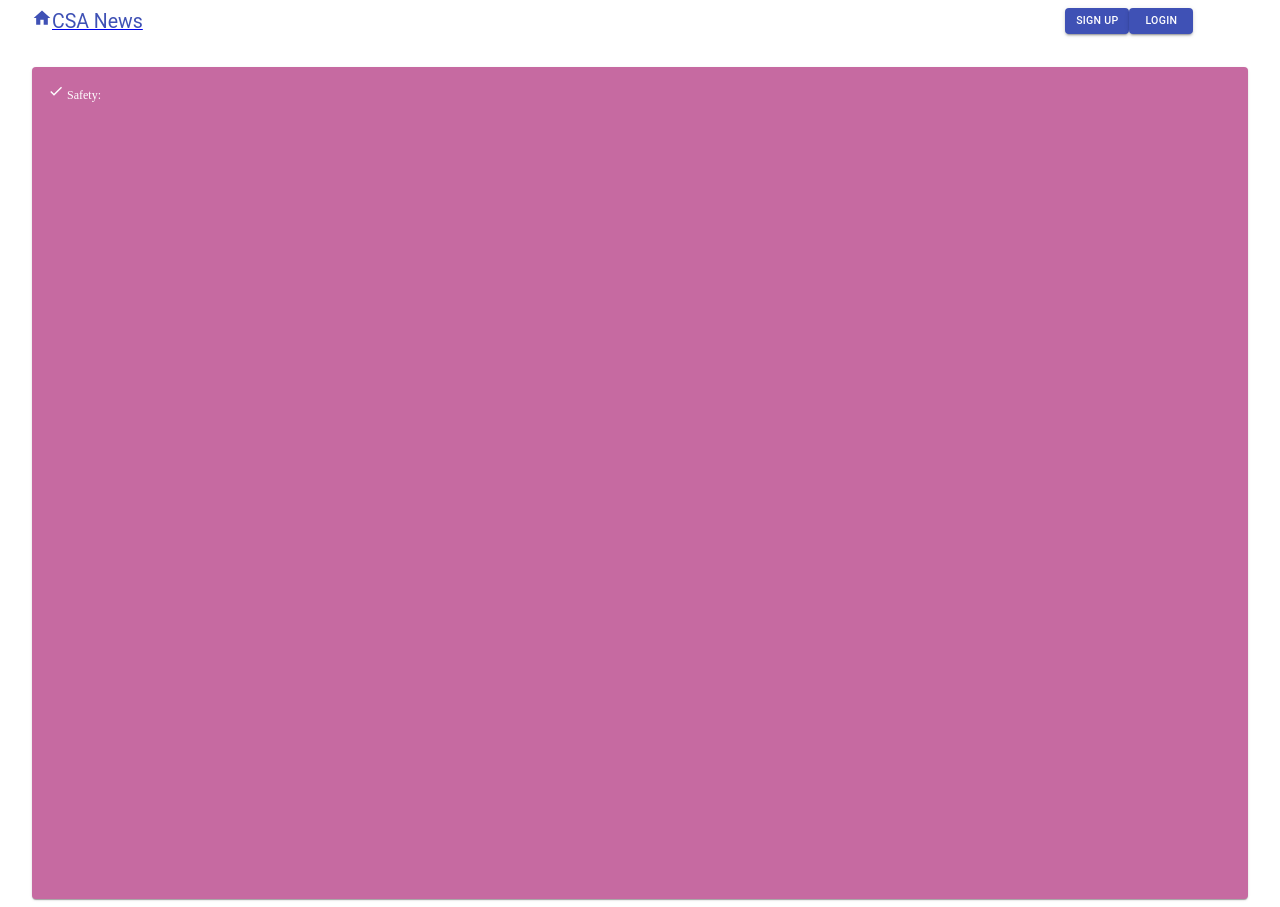
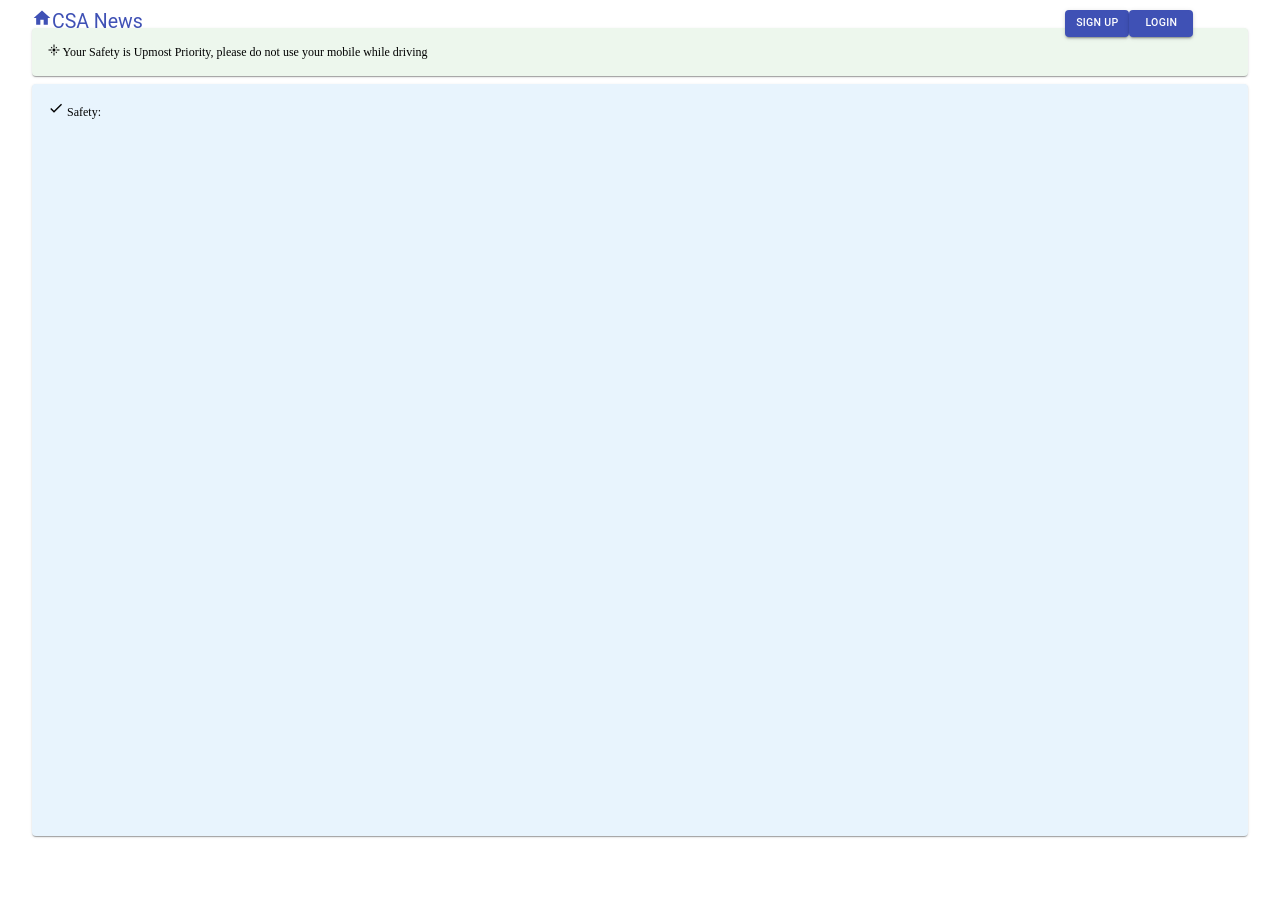
Before and after one commit to PokoShih/NewsLetter, a React (Create React App) app in the folder client/: page / in a window 1280 px wide. After the commit the page ends 844 px from the top, so only its background shows below. Built offline with nearby package versions, Linux system fonts and the light colour scheme; no server answers.

Commit message:
updates on style

```diff
--- a/client/src/App.js
+++ b/client/src/App.js
@@ -22,6 +22,7 @@ import Grid from "@material-ui/core/Grid";
 import Container from '@material-ui/core/Container';
 import { Accelerometer } from "accelerometer";
 
+
 const useStyles = makeStyles((theme)=>({
   root: {
     maxWidth: 345,
@@ -32,6 +33,12 @@ const useStyles = makeStyles((theme)=>({
       flexGrow: 1,
       fontSize: 24,
       height: "100%",
+  },
+  header: {
+    fontFamily: "Avant Garde Gothic Demi Bold",
+    flexGrow: 1,
+    fontSize: 24,
+    height: "5vh",
   },
   paper:{
     height:"6vh",
@@ -89,11 +96,12 @@ export default function App() {
     setDeveloperState(false);
   };
 
+
   return (
     <Container>
       <Router>
         <DeveloperContext.Provider value={value}>
-          <Grid container spacing={3}>
+          <Grid container spacing={3} className={classes.header}>
             <Grid item xs={5} sm={4} md={3} lg={3}>
               <Link
                 to="/">
@@ -103,6 +111,7 @@ export default function App() {
                   />
                     CSA News
                 </Typography>
+
                 {/* <Fab
                   variant="extended"
                   size="small"
--- a/client/src/components/FullWidthGrid/index.js
+++ b/client/src/components/FullWidthGrid/index.js
@@ -11,6 +11,7 @@ import NewsPage from "../../pages/NewsPage";
 import API from "../../utils/API";
 import DataContext from "../../utils/DataContext";
 // import Typography from '@material-ui/core/Typography';
+
 
 const useStyles = makeStyles((theme) => ({
   root: {
@@ -34,13 +35,20 @@ const useStyles = makeStyles((theme) => ({
     color: "#FFFFFF",
     height: "25vh",
   },
+  alert: {
+    padding: theme.spacing(2),
+    textAlign: "left",
+    background: "#EDF7ED",
+    color: "black",
+  },
   safety: {
     padding: theme.spacing(2),
     textAlign: "left",
-    color: "#FFFFFF",
-    background: "#C66AA1",
-    height: "100vh",
+    color: "black",
+    background: "#E8F4FD",
+    height: "90vh",
     borderColor: "grey.500",
+
   }
 }));
 
@@ -75,7 +83,15 @@ export default function FullWidthGrid() {
   return (
     <div className={classes.root}>
       <DataContext.Provider value={adminContent}>
+
         <Grid container spacing={1}>
+
+        <Grid item xs={12}>
+            <Paper className={classes.alert}>
+              <FlareIcon style={{ fontSize: 12 }} /> Your Safety is Upmost Priority, please do not use your mobile while driving
+            </Paper>
+          </Grid>
+
           <Grid item xs={12}>
             <Paper className={classes.safety}>
               <CheckIcon style={{ fontSize: 16 }} /> Safety:
--- a/package.json
+++ b/package.json
@@ -20,6 +20,8 @@
     "nodemon": "^1.18.7"
   },
   "dependencies": {
+    "@material-ui/core": "^4.11.2",
+    "@material-ui/lab": "^4.0.0-alpha.57",
     "accelerometer": "^1.2.0",
     "axios": "^0.18.1",
     "bcrypt": "^5.0.0",
```
Also changed, not shown: 1 other file (tests, documents, lock files or other folders).
